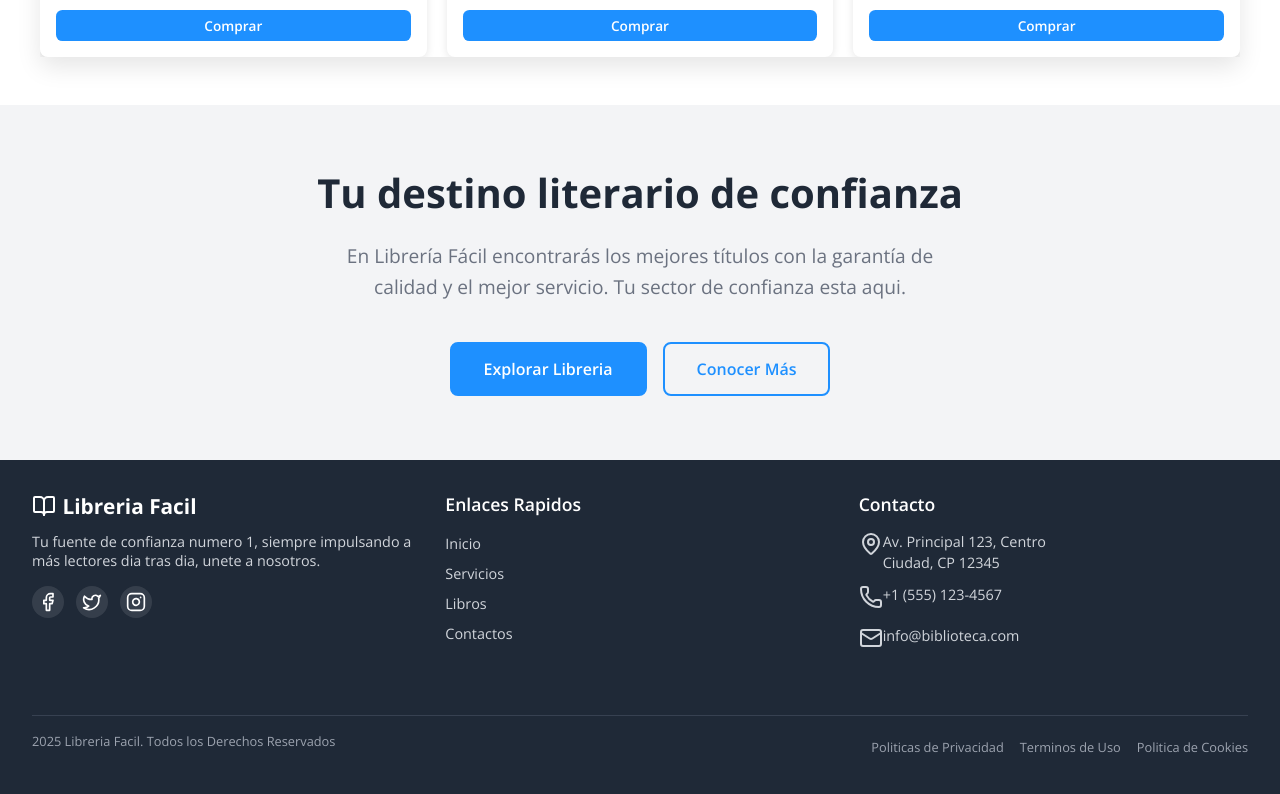
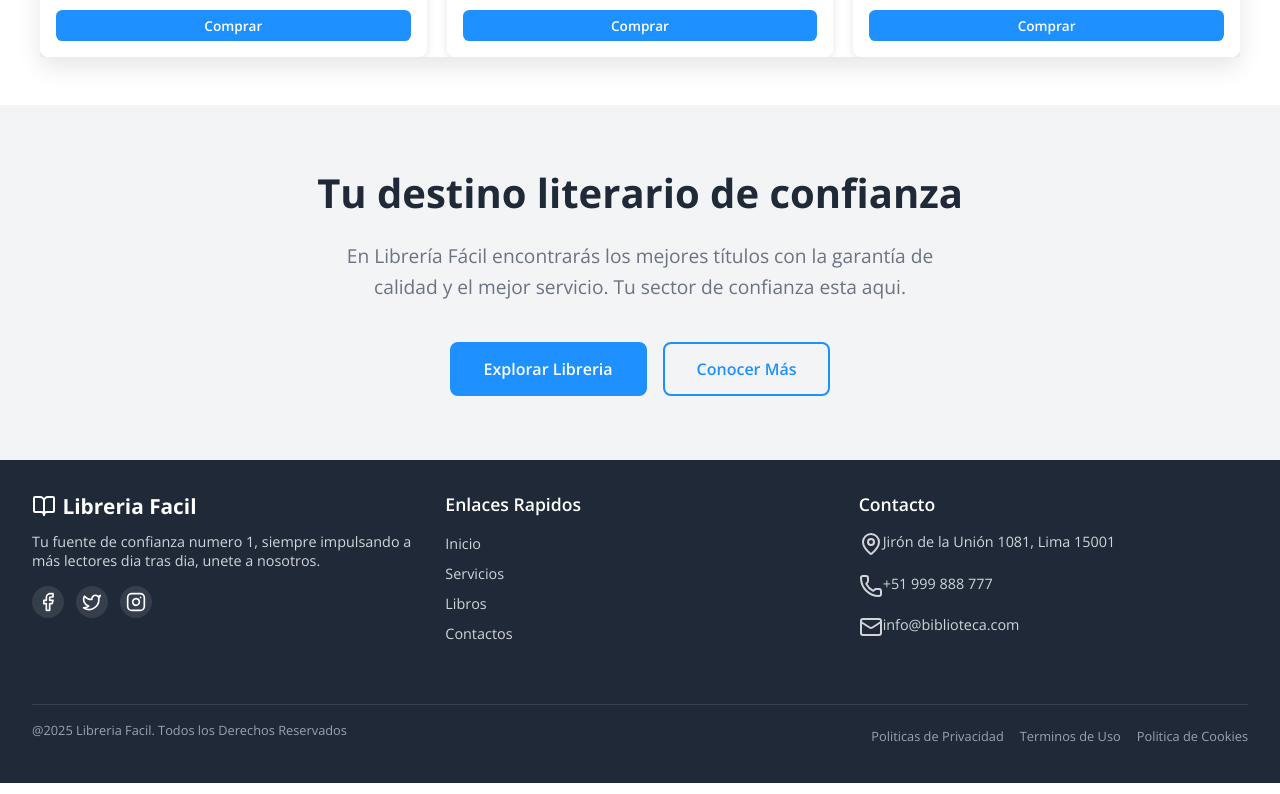
Before and after one commit to gerald-gv/libreriafacil, a React (Create React App) app: page / in a window 1280 px wide. Shown: the part 1094-1888 px from the top of the page. Built offline with nearby package versions, Linux system fonts and the light colour scheme.

Commit message:
Pequeños cambios de datos

```diff
--- a/src/elementos/Footer.js
+++ b/src/elementos/Footer.js
@@ -1,6 +1,6 @@
 import React from "react";
 import { Link } from "react-router-dom";
-import { BookOpen, Facebook, Twitter, Instagram,  MapPin, Phone, Mail } from "lucide-react";
+import { BookOpen, Facebook , Twitter , Instagram ,  MapPin, Phone, Mail,} from "lucide-react";
 import "../estilos/principal.css";
 
 const enlacesRapidos = [
@@ -13,11 +13,11 @@ const enlacesRapidos = [
 const datosContacto = [
   {
     icon: <MapPin size={24} />,
-    texto: "Av. Principal 123, Centro\nCiudad, CP 12345"
+    texto: "Jirón de la Unión 1081, Lima 15001"
   },
   {
     icon: <Phone size={24} />,
-    texto: "+1 (555) 123-4567"
+    texto: "+51 999 888 777"
   },
   {
     icon: <Mail size={24} />,
@@ -79,7 +79,7 @@ const Footer = () => {
                 </div>
             </div>
             <div className="barra-footer">
-                <p className="copyright">2025 Libreria Facil. Todos los Derechos Reservados</p>
+                <p className="copyright">@2025 Libreria Facil. Todos los Derechos Reservados</p>
                 <div className="enlaces-legales">
                     {enlacesLegales.map((enlace, index)=>(
                         <Link key={index} to={enlace.path} className="enlace-legal">
```
